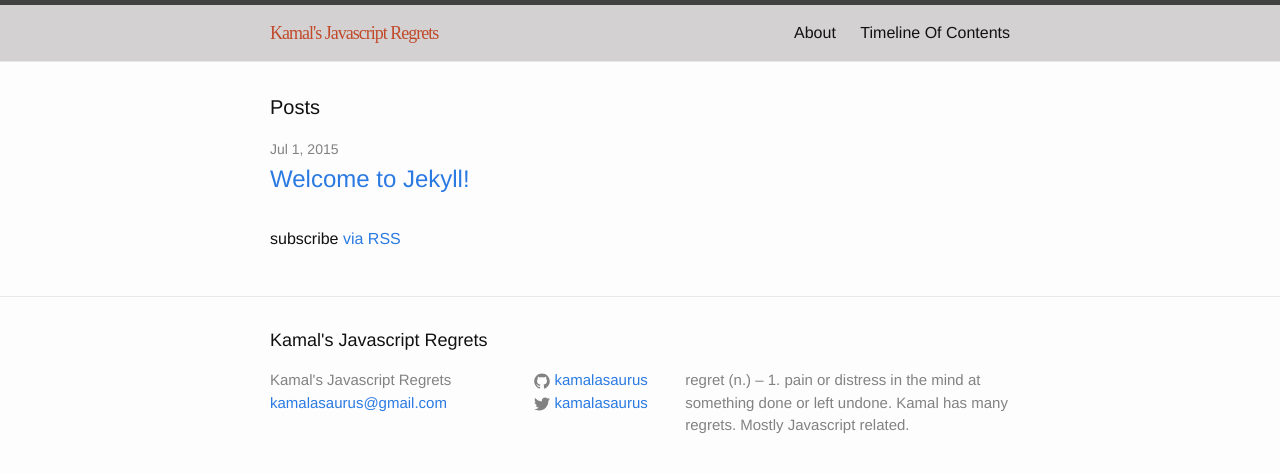
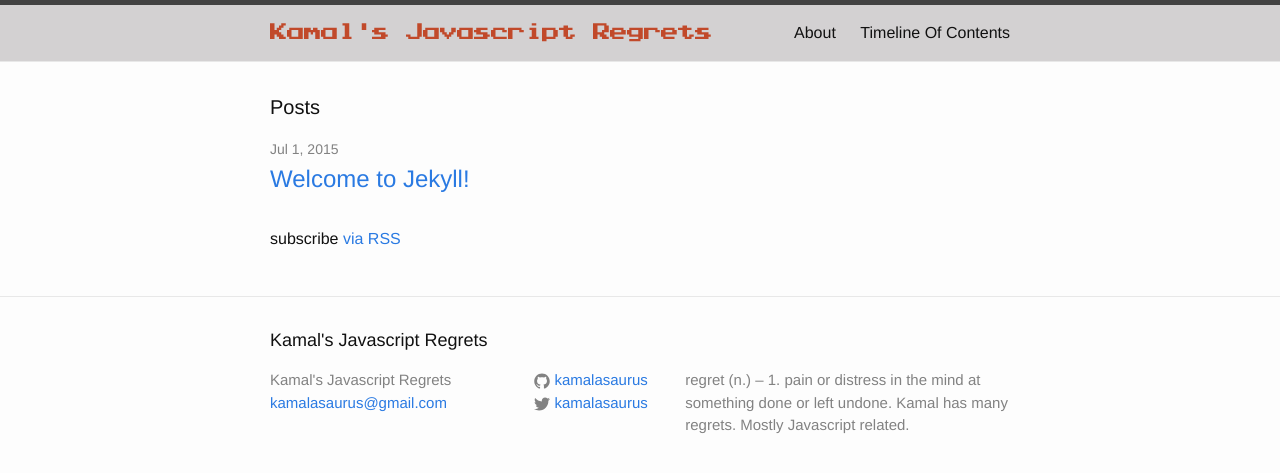
Before and after one commit to kamalasaurus/kamalasaurus.github.io, a Jekyll site: the page built from index.html, in a window 1280 px wide. Shown: the top 473 px of the page. Built offline with Jekyll 4.4.1, drawn with Linux system fonts in a browser that asks for light colours; some web fonts are replaced.

Commit message:
moved font folder

```diff
--- a/css/main.scss
+++ b/css/main.scss
@@ -44,12 +44,12 @@ $on-laptop:        800px;
 
 @font-face {
     font-family: 'PressStart';
-    src: url('prstartk-webfont.eot');
-    src: url('prstartk-webfont.eot?#iefix') format('embedded-opentype'),
-         url('prstartk-webfont.woff2') format('woff2'),
-         url('prstartk-webfont.woff') format('woff'),
-         url('prstartk-webfont.ttf') format('truetype'),
-         url('prstartk-webfont.svg#press_start_kregular') format('svg');
+    src: url('fonts/prstartk-webfont.eot');
+    src: url('fonts/prstartk-webfont.eot?#iefix') format('embedded-opentype'),
+         url('fonts/prstartk-webfont.woff2') format('woff2'),
+         url('fonts/prstartk-webfont.woff') format('woff'),
+         url('fonts/prstartk-webfont.ttf') format('truetype'),
+         url('fonts/prstartk-webfont.svg#press_start_kregular') format('svg');
     font-weight: normal;
     font-style: normal;
 }
```
Also changed, not shown: css/fonts/prstartk-webfont.ttf (renamed from fonts/prstartk-webfont.ttf), css/fonts/prstartk-webfont.woff (renamed from fonts/prstartk-webfont.woff), css/fonts/prstartk-webfont.woff2 (renamed from fonts/prstartk-webfont.woff2), 4 other files.
